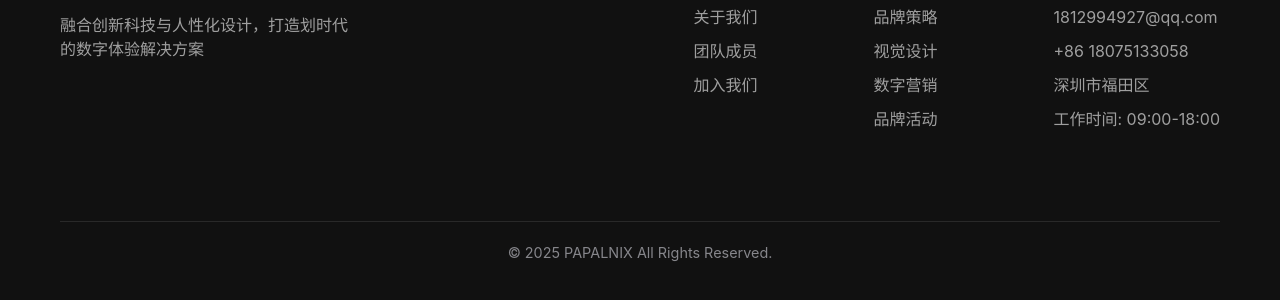
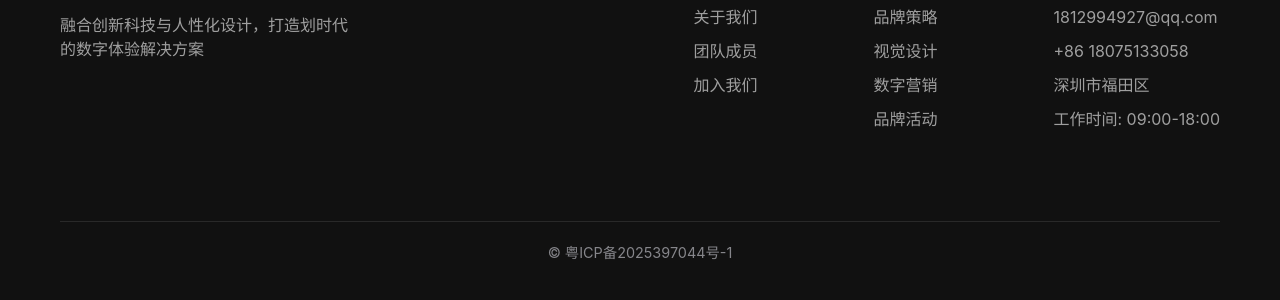
Before and after one commit to papalnix/papalnix, a plain HTML site: page index.html in a window 1280 px wide. Shown: the part 7215-7515 px from the top of the page. Drawn offline with Linux system fonts and the light colour scheme.

Commit message:
添加网站备案号

```diff
--- a/index.html
+++ b/index.html
@@ -515,7 +515,7 @@
                 </div>
             </div>
             <div class="copyright">
-                <p>&copy; 2025 PAPALNIX All Rights Reserved.</p>
+                <p>&copy; 粤ICP备2025397044号-1</p>
             </div>
         </div>
     </footer>
```
